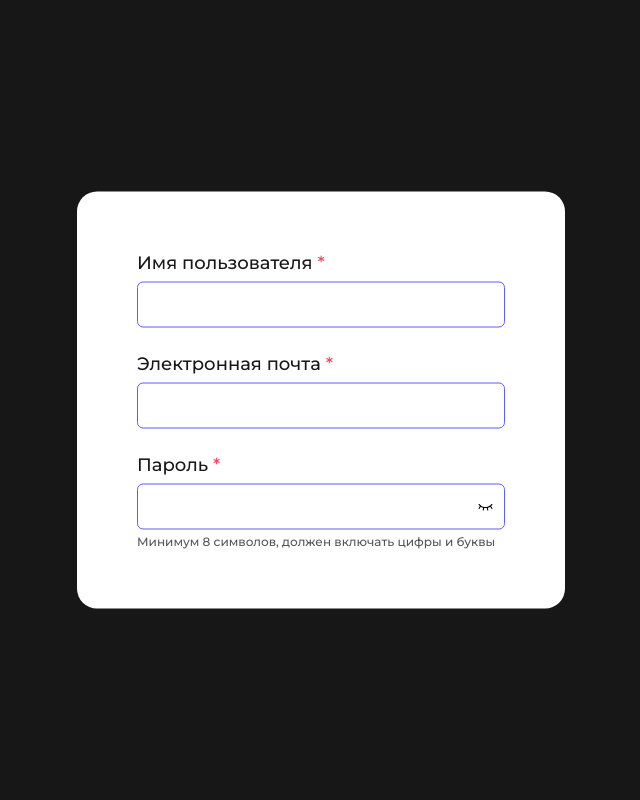
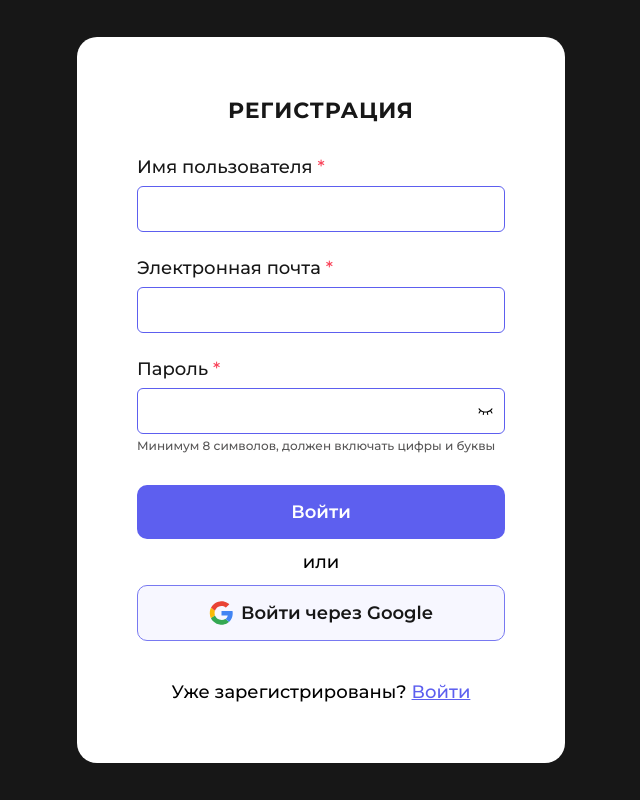
Before and after one commit to Githance/frontend, a React (Create React App) app: page /registration in a window 1280 px wide. Shown: the whole page, without its empty margins (319-959 px from the left). Built offline with nearby package versions, Linux system fonts and the light colour scheme.

Commit message:
feat: настроить outline при нажатии таба

```diff
--- a/src/components/authentication-page/authentication-page.module.css
+++ b/src/components/authentication-page/authentication-page.module.css
@@ -43,6 +43,10 @@
 
 .link:active {
   color: var(--bg-color-button-pressed);
+}
+
+.link:focus {
+  outline: 2px solid var(--bg-color-button-focus);
 }
 
 .button {
--- a/src/components/button/button.module.css
+++ b/src/components/button/button.module.css
@@ -9,5 +9,5 @@
 }
 
 .button:focus {
-  outline: 2px solid var(--color-input-normal);
+  outline: 2px solid var(--bg-color-button-focus);
 }
--- a/src/components/fieldset/fieldset.module.css
+++ b/src/components/fieldset/fieldset.module.css
@@ -21,6 +21,10 @@
   background-repeat: no-repeat;
   position: absolute;
   right: 12.5px;
+}
+
+.input__button:focus {
+  outline: 1px solid var(--bg-color-button-focus);
 }
 
 .input__button_close {
@@ -48,7 +52,7 @@
 }
 
 .input__element:focus {
-  outline: 2px solid var(--color-input-normal);
+  outline: 2px solid var(--bg-color-button-focus);
 }
 
 .label {
@@ -91,3 +95,7 @@
   text-decoration: underline;
   color: var(--bg-color-button-normal);
 }
+
+.link:focus {
+  outline: 2px solid var(--bg-color-button-focus);
+}
--- a/src/components/registration-page/registration-page.jsx
+++ b/src/components/registration-page/registration-page.jsx
@@ -1,6 +1,11 @@
+/* eslint-disable react/self-closing-comp */
 import { useState } from "react";
+import { NavLink } from "react-router-dom";
+import cn from "classnames";
 import Form from "../form/form";
+import Title from "../title/title";
 import Fieldset from "../fieldset/fieldset";
+import Button from "../button/button";
 import style from "./registration-page.module.css";
 
 function RegistrationPage() {
@@ -13,6 +18,7 @@ function RegistrationPage() {
   return (
     <div className={style.container}>
       <Form>
+        <Title className={style.title}>Регистрация</Title>
         <Fieldset
           type="text"
           required="required"
@@ -38,6 +44,25 @@ function RegistrationPage() {
           hint
           hintText="Минимум 8 символов, должен включать цифры и буквы"
         />
+        <Button className={cn(style.button, style.button__main)} type="submit">
+          Войти
+        </Button>
+        <p className={style.text}>или</p>
+        <Button
+          className={cn(style.button, style.button__google)}
+          type="submit"
+        >
+          <span className={style.icon}></span>
+          Войти через Google
+        </Button>
+        <div className={style.container__text}>
+          <p className={style.text}>
+            Уже зарегистрированы?
+            <NavLink to="/authentication" className={style.link}>
+              Войти
+            </NavLink>
+          </p>
+        </div>
       </Form>
     </div>
   );
--- a/src/components/registration-page/registration-page.module.css
+++ b/src/components/registration-page/registration-page.module.css
@@ -7,3 +7,92 @@
 .input {
   margin-top: 25px;
 }
+
+.title {
+  margin-bottom: 32px;
+  font-size: 22px;
+  line-height: 27px;
+  letter-spacing: 0.04em;
+  color: var(--text-color-black);
+}
+
+.button {
+  width: 100%;
+  min-width: 300px;
+  display: flex;
+  justify-content: center;
+  align-items: center;
+  border-radius: 10px;
+}
+
+.button__main {
+  margin: 32px 0 12px;
+  padding: 16px 0;
+  color: var(--text-color-white);
+  background-color: var(--bg-color-button-normal);
+}
+
+.button__main:hover {
+  background-color: var(--bg-color-button-hover);
+}
+
+.button__main:active {
+  background-color: var(--bg-color-button-normal);
+}
+
+.icon {
+  width: 24px;
+  height: 24px;
+  margin-right: 8px;
+  background-image: url(../../images/google-icon.svg);
+  background-position: center;
+}
+
+.button__google {
+  margin-top: 12px;
+  padding: 15px 0;
+  border: 1px solid var(--border-color-g-button);
+  background-color: var(--bg-color-g-button-normal);
+  color: var(--text-color-black);
+}
+
+.button__google:hover {
+  background-color: var(--bg-color-g-button-hover);
+}
+
+.button__google:active {
+  background-color: var(--bg-color-g-button-normal);
+}
+
+.container__text {
+  margin-top: 40px;
+  display: flex;
+  justify-content: center;
+}
+
+.text {
+  margin: 0;
+  display: inline-block;
+  font-weight: 500;
+  font-size: 18px;
+  line-height: 22px;
+}
+
+.link {
+  display: inline-block;
+  margin-left: 5px;
+  text-decoration: underline;
+  color: var(--bg-color-button-normal);
+}
+
+.link:hover {
+  color: var(--bg-color-button-hover);
+}
+
+.link:active {
+  color: var(--bg-color-button-pressed);
+}
+
+.link:focus {
+  outline: 2px solid var(--bg-color-button-focus);
+}
--- a/src/index.css
+++ b/src/index.css
@@ -15,6 +15,7 @@ body {
   --bg-color-button-hover: #7879f1;
   --bg-color-button-pressed: #5d5fef;
   --bg-color-button-disabled: rgba(93, 95, 239, 0.5);
+  --bg-color-button-focus: #050897;
 
   /* Переменные основных цветов для кнопки Google */
   --bg-color-g-button-normal: rgba(93, 95, 239, 0.05);
```
